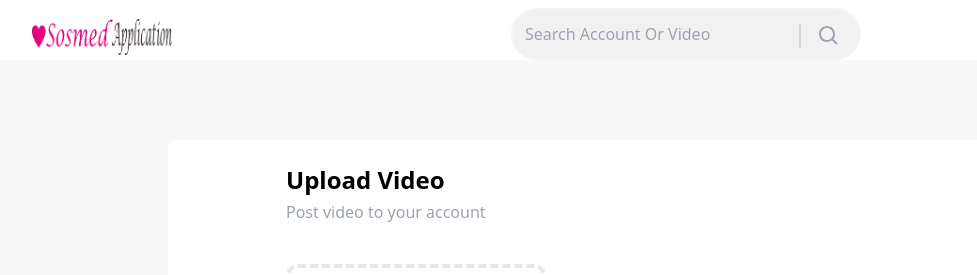
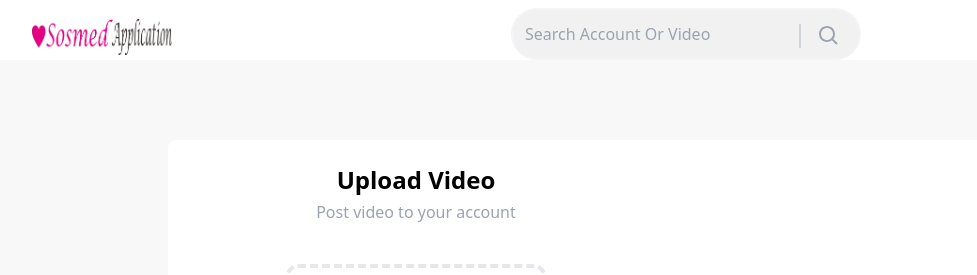
Before and after one commit to FirmanKhoiril/sosialmediaapp.github.io, a Next.js app: page /upload in a window 1280 px wide. Shown: the top 275 px of the page, without its empty margins (24-1001 px from the left). Built offline with nearby package versions, Linux system fonts and the light colour scheme; no server answers.

Commit message:
last ddue

```diff
--- a/pages/upload.tsx
+++ b/pages/upload.tsx
@@ -71,8 +71,8 @@ const Upload = () => {
       <div className="bg-white w-[70%] xl:h-[80vh] flex gap-6 flex-wrap justify-center items-center p-14 pt-6 rounded-lg">
         <div>
           <div>
-            <p className="text-2xl font-bold">Upload Video</p>
-            <p className="text-md text-gray-400 mt-1">Post video to your account</p>
+            <p className="text-2xl text-center font-bold">Upload Video</p>
+            <p className="text-md text-center text-gray-400 mt-1">Post video to your account</p>
           </div>
           <div className="border-dashed rounded-xl border-4 border-gray-200 flex flex-col justify-center items-center outline-none mt-10 w-[260px] h-[460px] p-10 cursor-pointer hover:border-red-300 hover:bg-gray-100">
             {isLoading ? (
```
